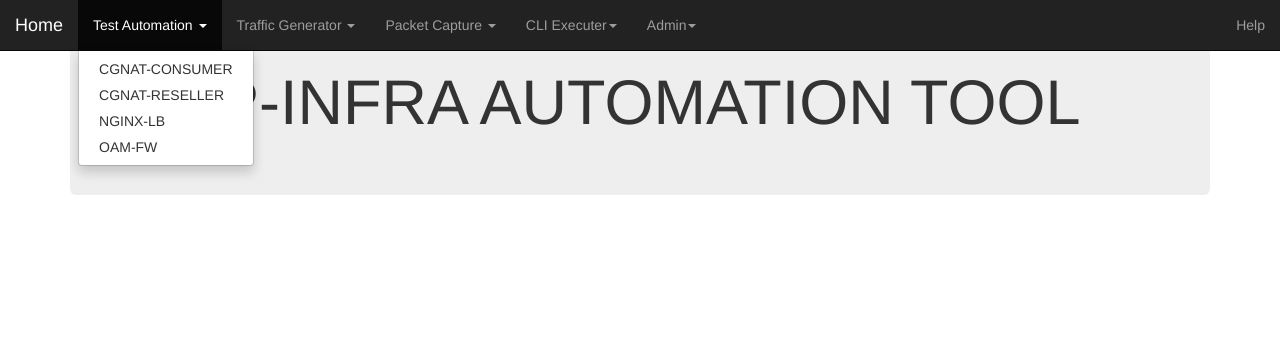
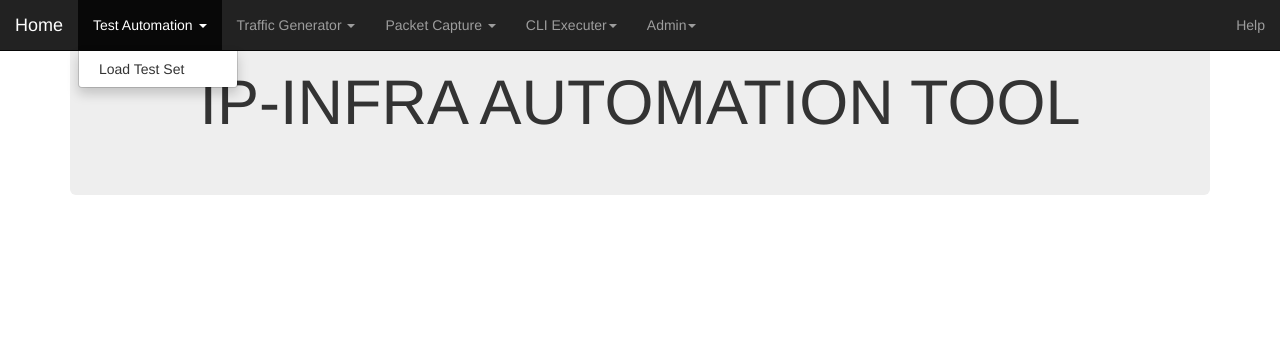
Before and after one commit to aamitthapa/IP-Infra-Automation, a PHP site: page / in a window 1280 px wide, after a click on "Test Automation". Shown: the top 351 px of the page. Run offline with PHP 8.4, Linux system fonts and the light colour scheme; some libraries are stand-ins or nearby versions.

Commit message:
Update index.php

```diff
--- a/index.php
+++ b/index.php
@@ -15,6 +15,10 @@
   <body>
 <!--All PHP SCRIP should be here########### -->
 <?php
+function Load_Test_Set()
+{
+  echo "http://google.com";
+}
 function TA_CGNAT_CONSUMER()
 {
 echo "http://google.com";
@@ -68,11 +72,11 @@ exec('python /var/www/html/test.py');
           <li class="dropdown">
             <a href="#" class="dropdown-toggle" data-toggle="dropdown" role="button" aria-haspopup="true" aria-expanded="false">Test Automation <span class="caret"></span></a>
             <ul class="dropdown-menu">
-              <li><a href='<?php TA_CGNAT_CONSUMER(); ?>'>CGNAT-CONSUMER</a></li>
-              <li><a href='<?php TA_CGNAT_RESELLER(); ?>'>CGNAT-RESELLER</a></li>
+              <li><a href='<?php Load_Test_Set(); ?>'>Load Test Set</a></li>
+<!--              <li><a href='<?php TA_CGNAT_RESELLER(); ?>'>CGNAT-RESELLER</a></li>
               <li><a href='<?php TA_NGINX_LB(); ?>'>NGINX-LB</a></li>
               <li><a href='<?php TA_OAM_FW(); ?>'>OAM-FW</a></li>
-          </ul>
+-->          </ul>
 
 
             <!-- ####################Dashboards drop down stops here################### -->
```
